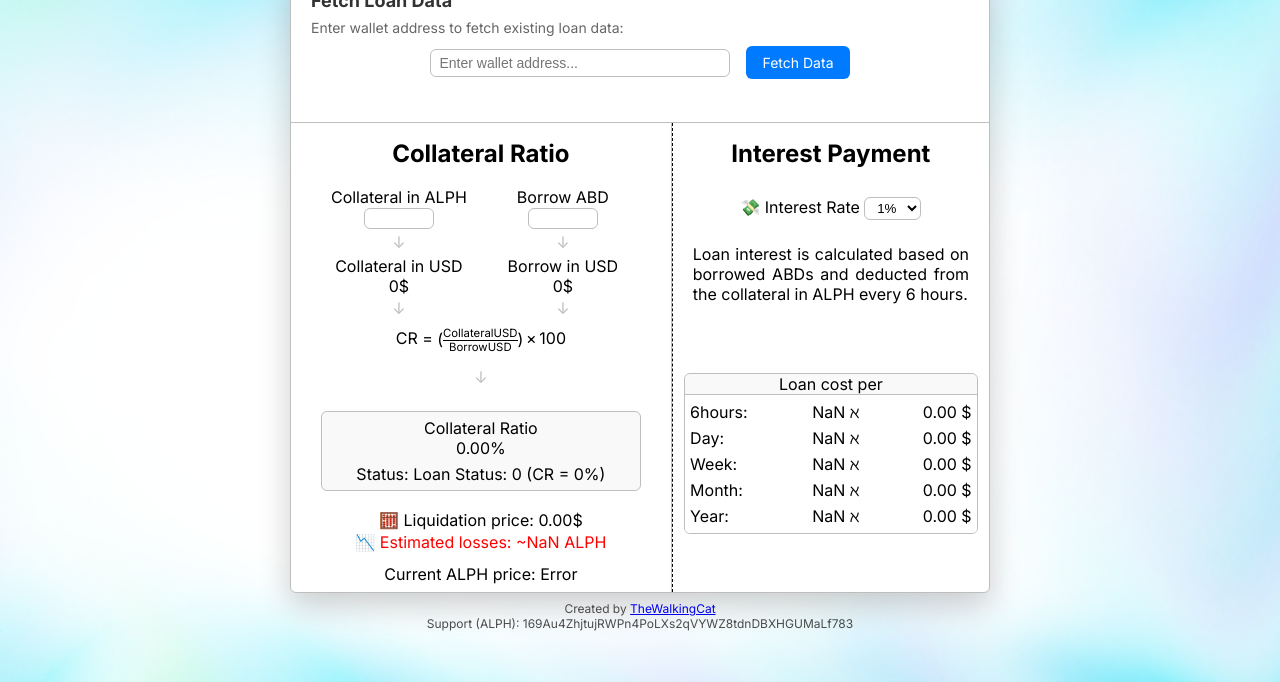
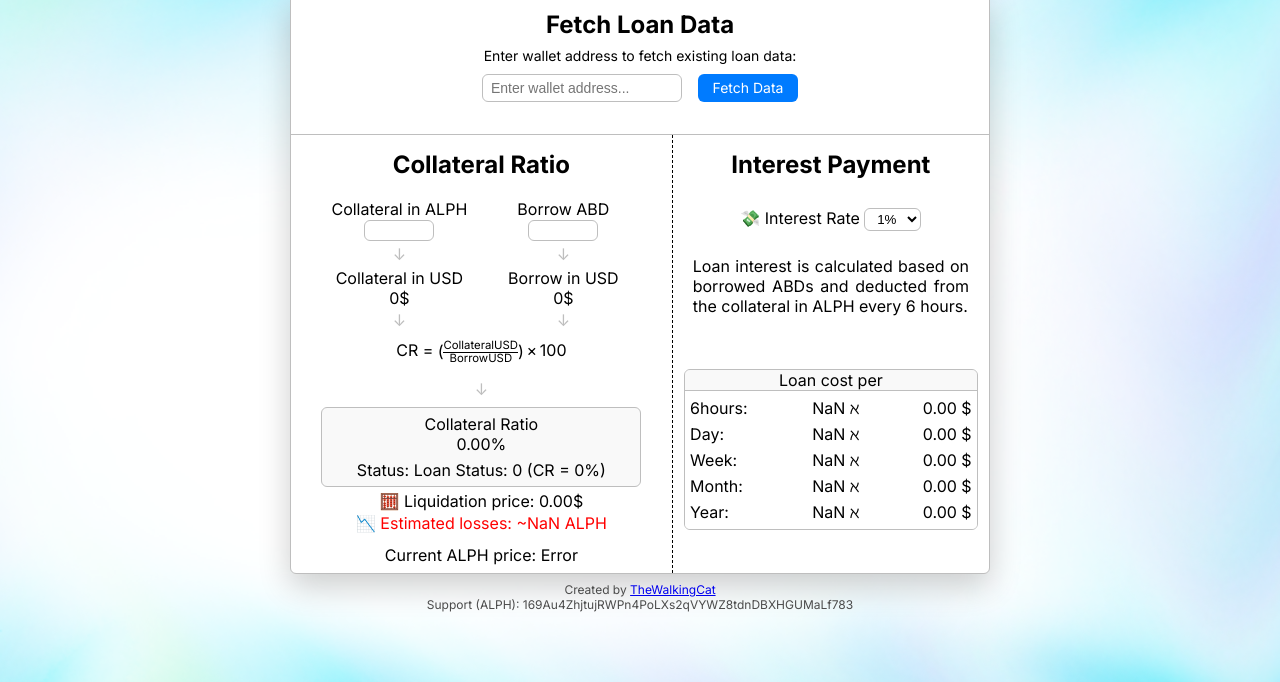
Before and after one commit to iWalkingCat/abx, a plain HTML site: page index.html in a window 1280 px wide. Shown: the part 118-800 px from the top of the page. Drawn offline with Linux system fonts and the light colour scheme; no server answers.

Commit message:
Frontend polishing

```diff
--- a/styles.css
+++ b/styles.css
@@ -22,7 +22,7 @@ body {
     ". main ."
     "footer footer footer";
     grid-template-columns: 1fr 700px 1fr;
-    grid-template-rows: auto auto auto;
+    grid-template-rows: auto 580px auto;
 
     min-height: 100vh;
     font-family: 'Inter', sans-serif;
@@ -60,7 +60,7 @@ main {
     "address-fetch-window address-fetch-window"
     "collateral-rate-window interest-payment-window";
     grid-template-columns: 6fr 5fr;
-    grid-template-rows: auto 1fr;
+    grid-template-rows: 140px 1fr;
 
     border: 1px solid rgb(190, 190, 190);
     border-radius: 6px;
@@ -92,7 +92,6 @@ input {
 }
 
 .fetch-button {
-    padding: 8px 16px;
     background-color: #007bff;
     color: white;
     border: none;
@@ -136,11 +135,11 @@ input {
 
 .fetch-status {
     margin-top: 8px;
-    padding: 8px;
+    padding: 2px;
     border-radius: 4px;
     font-size: 14px;
     text-align: center;
-    min-height: 20px;
+    min-height: 0px;
 }
 
 .fetch-status.success {
@@ -173,23 +172,25 @@ select {
 
 .address-fetch-window {
     grid-area: address-fetch-window;
-    padding: 15px 20px;
+    padding: 15px 20px 5px 20px;
     border-bottom: 1px solid rgb(190, 190, 190);
 }
 
 .address-fetch-title {
     margin-bottom: 8px;
+    text-align: center;
 }
 
 .address-fetch-title h2 {
-    font-size: 18px;
-    color: #333;
+    font-size: 24px;
+    font-weight: 700;
+    color: #000000;
 }
 
 .address-input-section p {
     margin-bottom: 10px;
     font-size: 14px;
-    color: #666;
+    text-align: center;
 }
 
 .address-input-container {
@@ -200,7 +201,7 @@ select {
 }
 
 .address-input-form {
-    width: 300px;
+    width: 200px;
     padding: 4px 8px;
     text-align: left;
     font-size: 14px;
@@ -211,7 +212,7 @@ select {
 }
 
 .fetch-button {
-    padding: 8px 16px;
+    /* padding: 8px 16px; */
     background-color: #007bff;
     color: white;
     border: none;
@@ -223,6 +224,7 @@ select {
     transition: background-color 0.2s ease;
     min-width: 100px;
     white-space: nowrap;
+    height: 28px;
 }
 
 .fetch-button:hover {
@@ -240,7 +242,7 @@ select {
     border-radius: 4px;
     font-size: 14px;
     text-align: center;
-    min-height: 20px;
+    min-height: 0px;
 }
 
 .fetch-status.success {
@@ -284,7 +286,6 @@ select {
     "alph-price alph-price";
     grid-template-rows: 60px 50px 18px 50px 14px 50px 24px 1fr 22px 22px 36px;
     grid-template-columns: 164px 164px;
-    border-right: 1px solid rgb(190, 190, 190);
 }
 
 .arrow {
@@ -488,10 +489,9 @@ footer {
     "liquidation-price liquidation-price"
     "liquidation-loss liquidation-loss"
     "alph-price alph-price";
-    grid-template-rows: 60px 50px 18px 50px 14px 50px 24px 1fr 22px 22px 36px;
+    grid-template-rows: 60px 50px 18px 50px 14px 50px 24px 1fr 32px 22px 36px;
     grid-template-columns: 164px 164px;
     border-right: none;
-    border-bottom: 1px solid rgb(190, 190, 190);
     }
 
     .address-fetch-window {
@@ -528,4 +528,8 @@ footer {
     align-items: center;
     text-align: center;
     }
+
+    .liquidation-price {
+        padding-top: 8px;
+    }
 }
```
